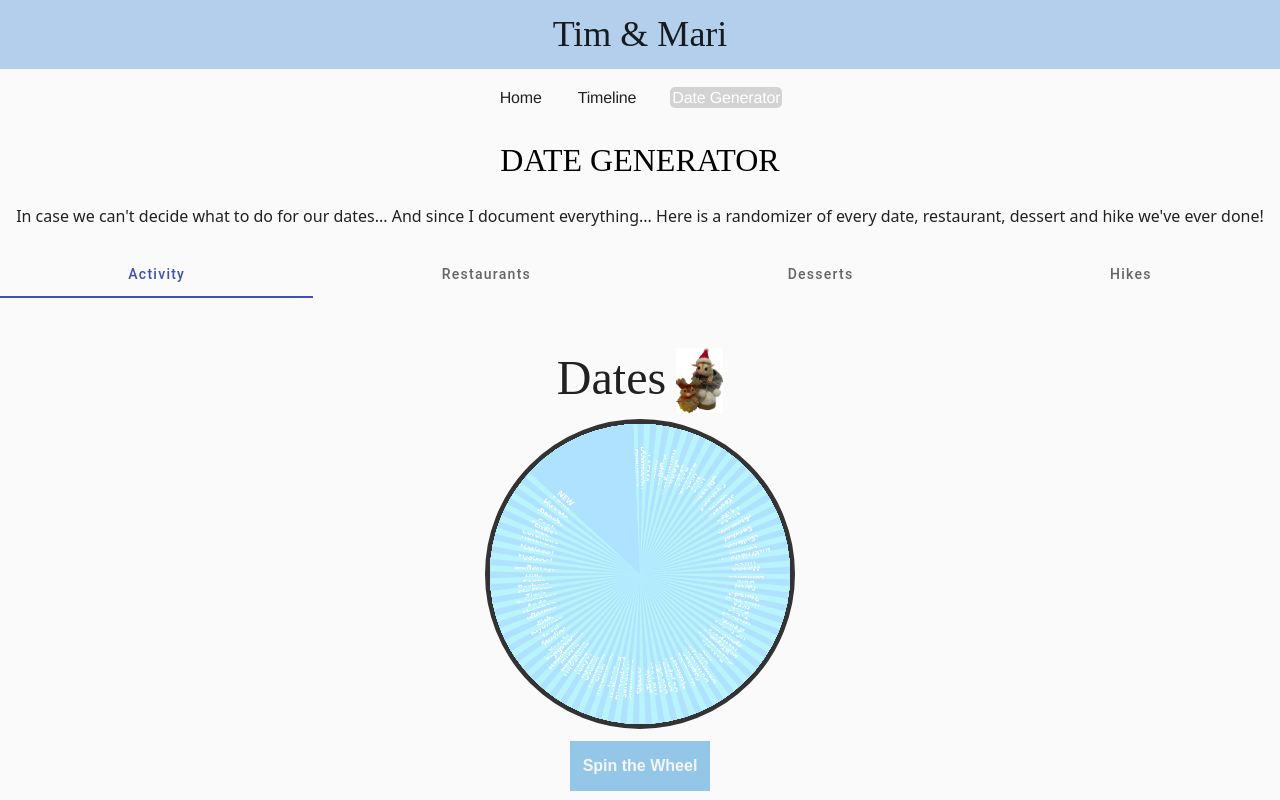
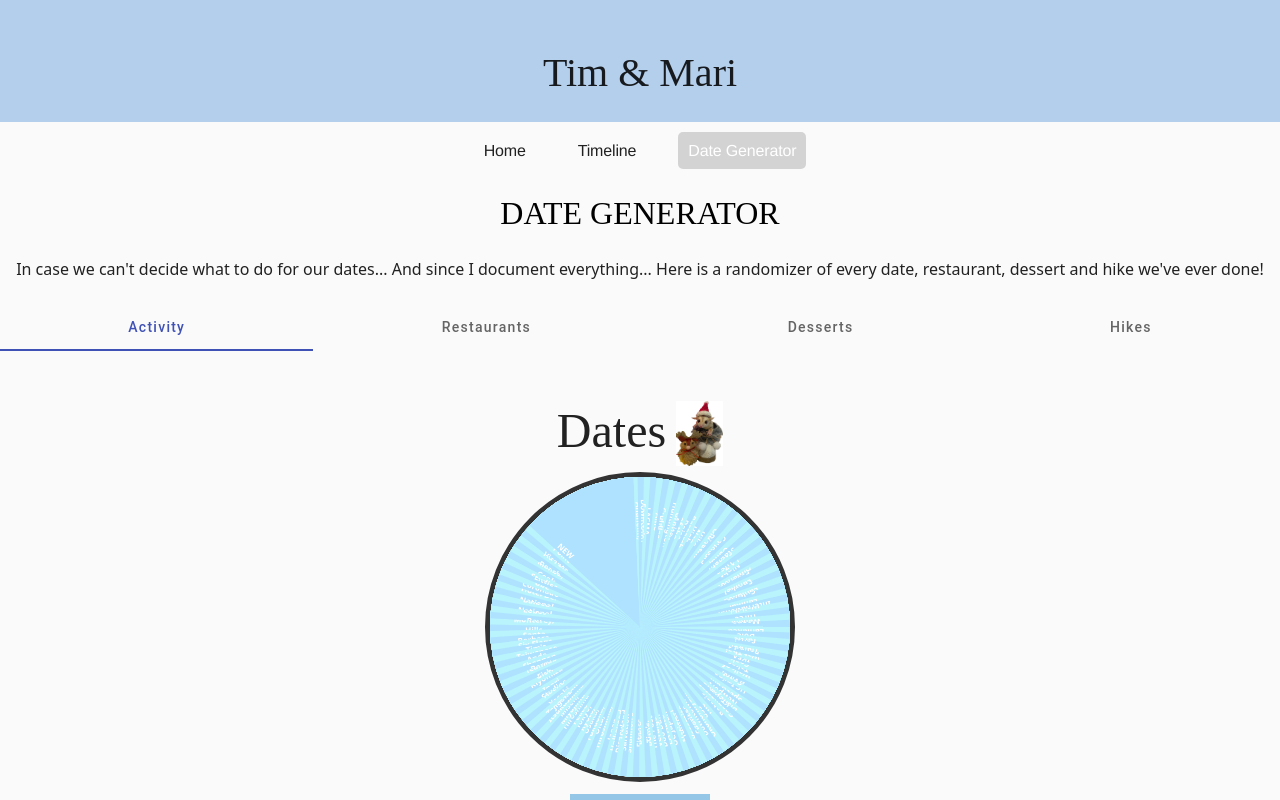
Before and after one commit to TimothyJan/TimMari, an Angular app: page /date-generator in a window 1280 px wide. Built offline with nearby package versions, Linux system fonts and the light colour scheme.

Commit message:
Updated css

```diff
--- a/src/app/components/header/header.component.css
+++ b/src/app/components/header/header.component.css
@@ -1,13 +1,15 @@
 
 .header {
-  padding: 12px 12px;
+  padding-top: 48px;
+  padding-left: 12px;
+  padding-right: 12px;
+  padding-bottom: 24px;
   display: -webkit-box;
   display: -ms-flexbox;
   display: flex;
   -webkit-box-pack: justify;
   -ms-flex-pack: justify;
   justify-content: center;
-  /* justify-content: space-around; */
   -webkit-box-align: center;
   -ms-flex-align: center;
   align-items: center;
@@ -17,7 +19,7 @@
 .title {
   font-family: Forum;
   font-weight: 400;
-  font-size: 2.25rem;
+  font-size: 2.5rem;
   line-height: 1.25;
   text-transform: none;
   letter-spacing: 0em;
--- a/src/app/components/side-nav/side-nav.component.css
+++ b/src/app/components/side-nav/side-nav.component.css
@@ -87,7 +87,7 @@ mat-sidenav {
     align-items: center;
     height: 100%;
     text-decoration: none;
-    padding: 2px;
+    padding: 10px;
   }
 
   .nav-bar-list-items-anchor.active {
--- a/src/app/components/timeline/timeline.component.css
+++ b/src/app/components/timeline/timeline.component.css
@@ -9,6 +9,7 @@ ul {
   list-style: none;
   width: min(60rem, 90%);
   margin-inline: auto;
+  padding-top: 12px;
 }
 
 /* line */
```
